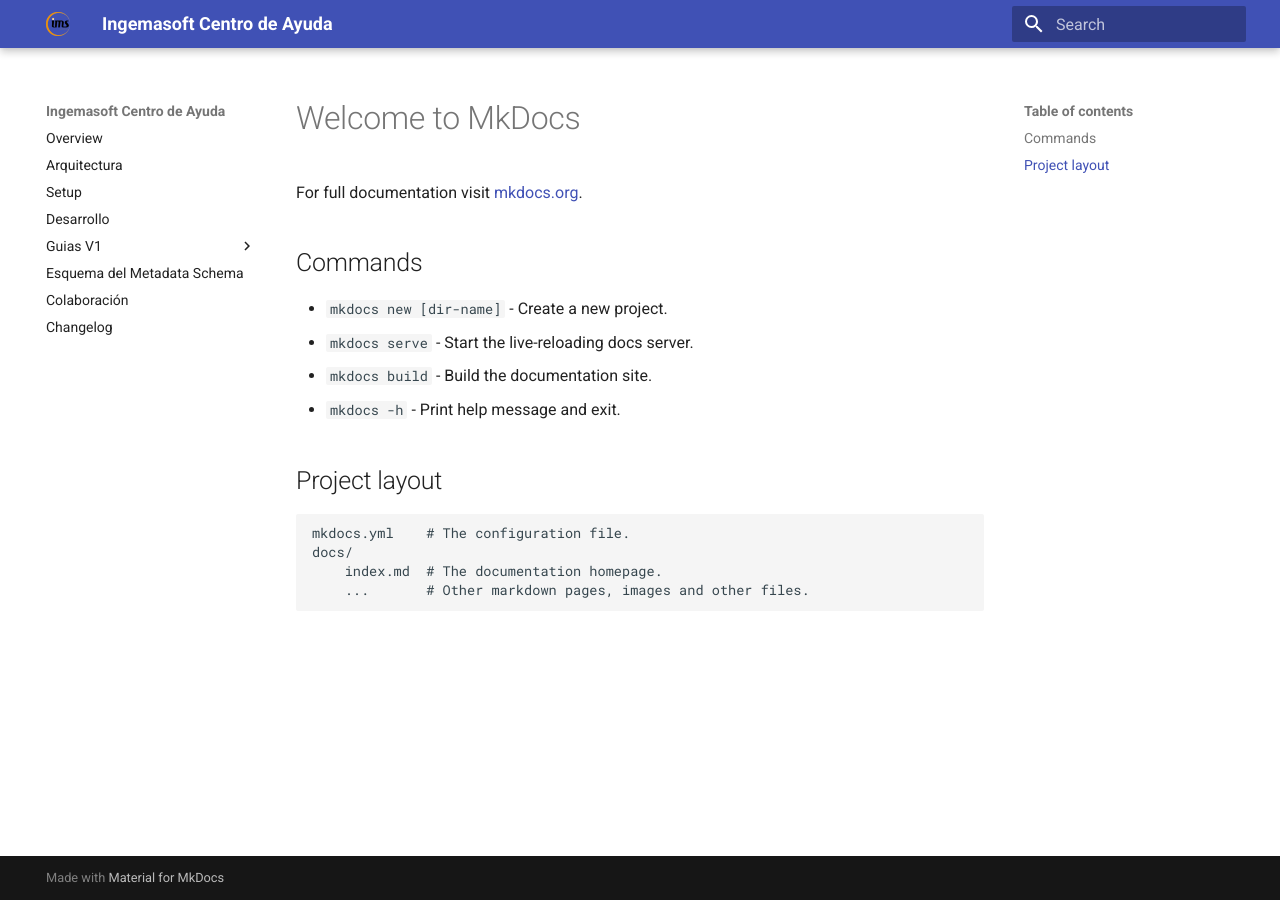
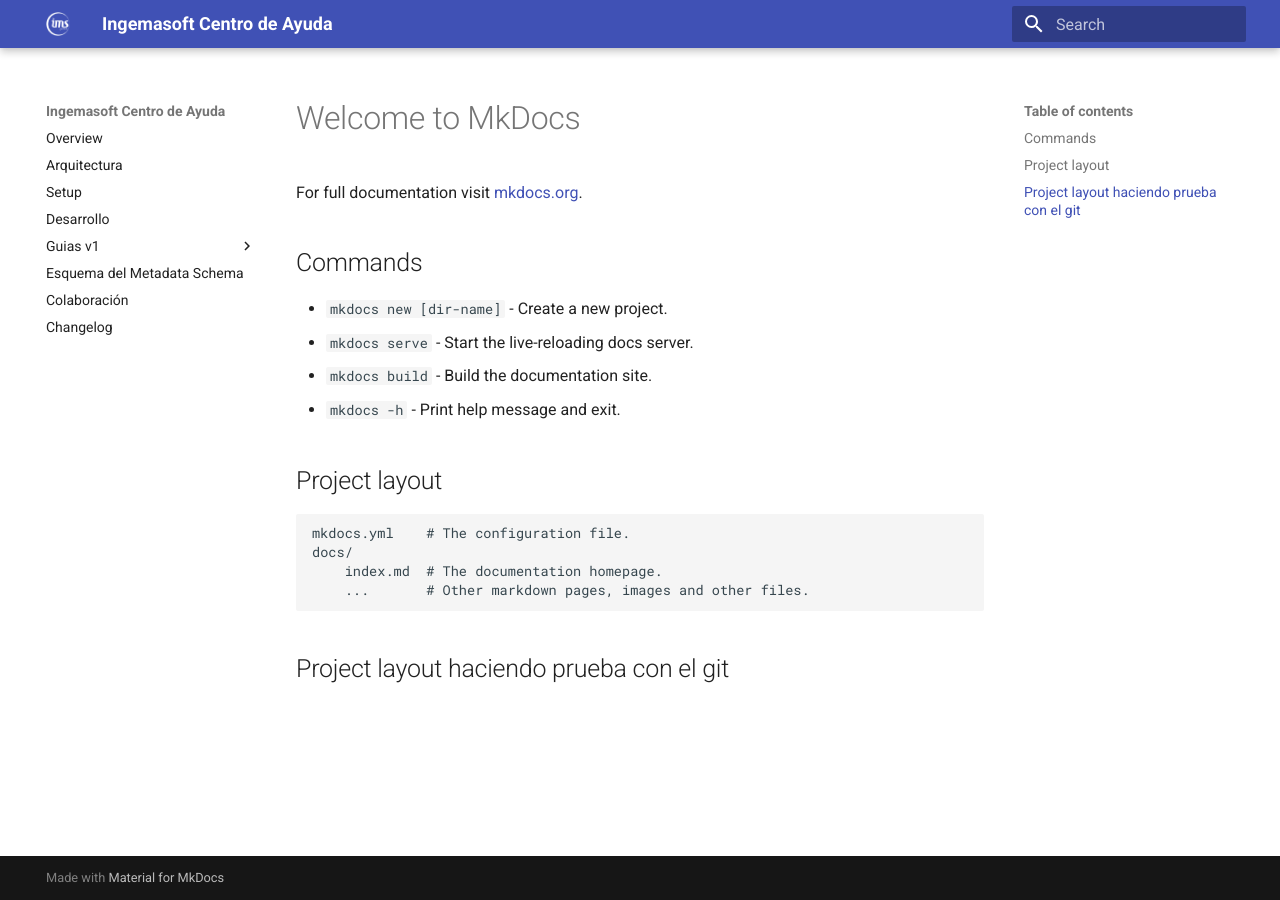
Before and after one commit to Ingemagsoft/Centro_de_Ayuda_IMS, an MkDocs documentation site: the page built from docs/index.md, in a window 1280 px wide. Built offline with MkDocs 1.6.1 and Material for MkDocs 9.7.7, drawn with Linux system fonts in a browser that asks for light colours.

Commit message:
Prueba de funcionamiento del git push

```diff
--- a/docs/index.md
+++ b/docs/index.md
@@ -15,3 +15,6 @@ For full documentation visit [mkdocs.org](https://www.mkdocs.org).
     docs/
         index.md  # The documentation homepage.
         ...       # Other markdown pages, images and other files.
+
+
+## Project layout haciendo prueba con el git
--- a/mkdocs.yml
+++ b/mkdocs.yml
@@ -11,7 +11,7 @@ site_dir: site
 # Configuración del tema Material
 theme:
   name: material
-  logo: assets/img/logo_ims_color.png   # (opcional) ruta a tu logo
+  logo: assets/img/logo_ims_blanco.png   # (opcional) ruta a tu logo
   ##favicon: assets/diagrams/favicon.png
 
 # Plugins activos
@@ -25,7 +25,7 @@ nav:
   - Arquitectura: 02-Arquitectura.md
   - Setup: 03-setup.md
   - Desarrollo: 04-desarrollo.md
-  - Guias V1:
+  - Guias v1:
       - Crear cliente: 05-Guias/v1/crear-clientes.md
       - Factura electrónica (NDE): 05-Guias/v1/factura-nde.md
       - Nota crédito electrónica (NCE): 05-guias/v1/nota-credito-nce.md
```
